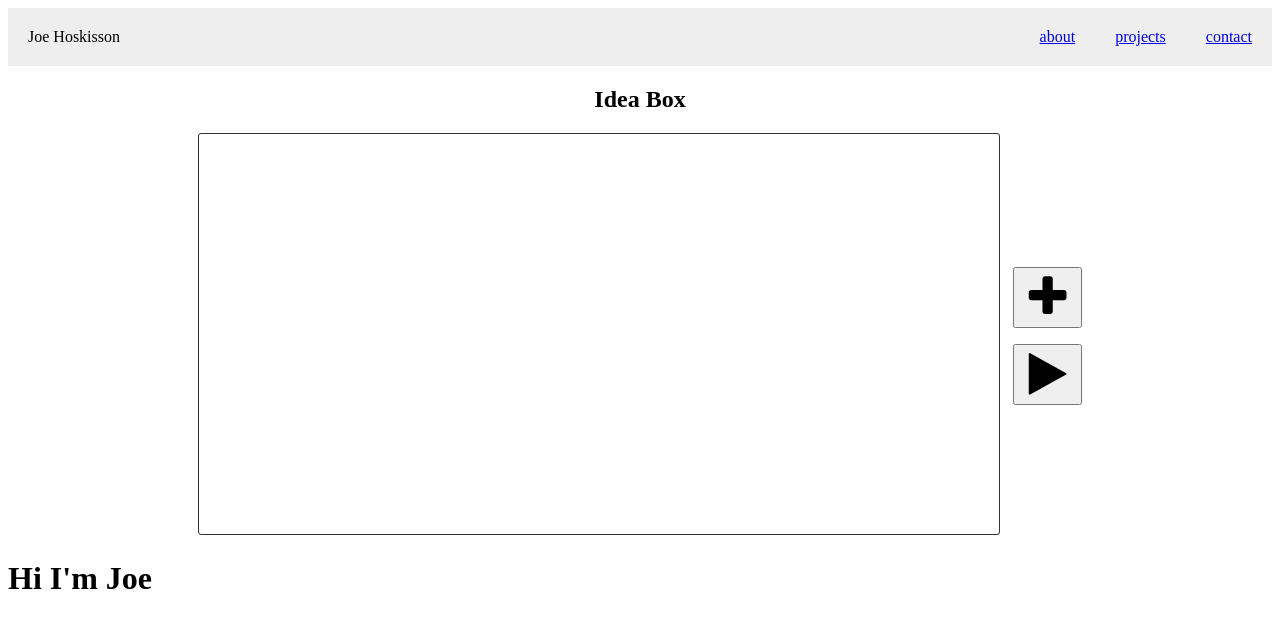
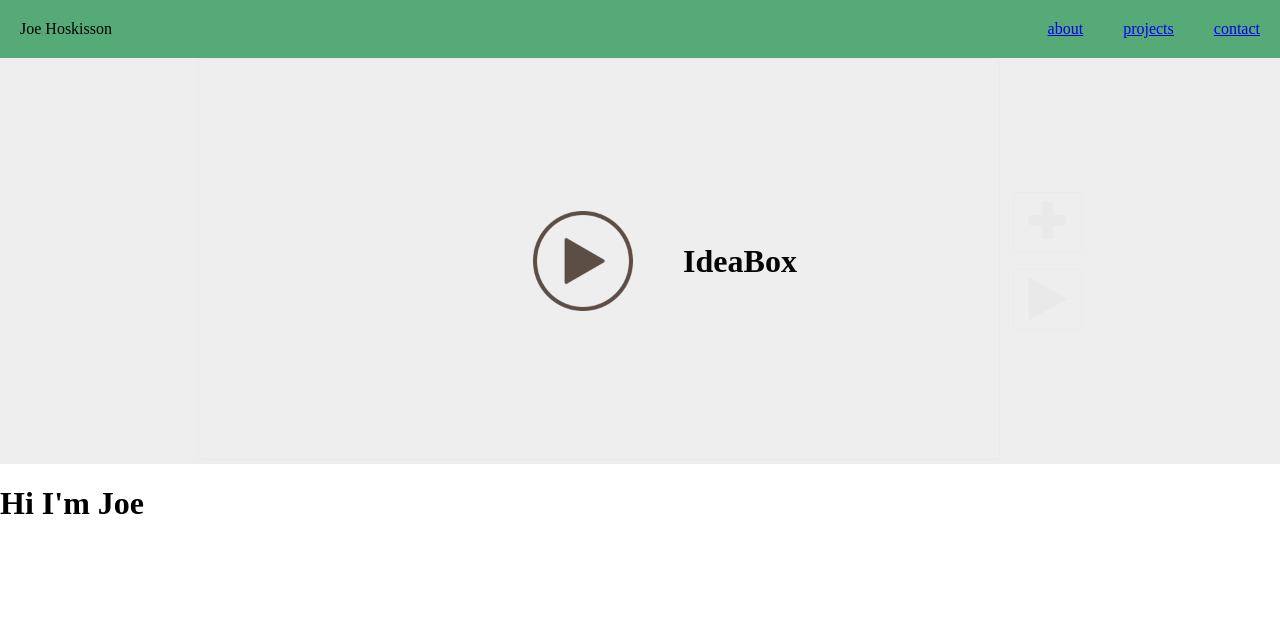
Before and after one commit to joevus/portfolio-ideabox, a React (Create React App) app: page / in a window 1280 px wide. Shown: the top 628 px of the page. Built offline with nearby package versions, Linux system fonts and the light colour scheme.

Commit message:
Added play button to ideabox. Complicated things when made ancestor of canvas position: relative.

```diff
--- a/src/components/main/ideabox/ideabox.js
+++ b/src/components/main/ideabox/ideabox.js
@@ -3,6 +3,8 @@ import ReactDOM from "react-dom";
 
 import { connect } from "react-redux";
 import { storeCanvasCtxt } from "../../../actions";
+
+import playButton from './images/play-button-pixa-bay-small.png';
 
 class Ideabox extends React.Component {
   constructor(props) {
@@ -10,6 +12,7 @@ class Ideabox extends React.Component {
     this.state = {
 
     }
+
   }
 
   updateDimensions() {
@@ -27,8 +30,11 @@ class Ideabox extends React.Component {
 
   componentDidMount() {
     // put update dimensions here so that scrollbars have time to appear and
-    // will be taken into accound for the width
+    // will be taken into account for the width
     this.updateDimensions();
+    // run things that need to laod when component mounts.
+    // - paintIntroFrame
+    // this.props.handleLoad();
 
     var ctx = this.refs.canvas.getContext('2d');
     this.props.storeCanvasCtxt(ctx);
@@ -36,10 +42,15 @@ class Ideabox extends React.Component {
 
   render() {
     return(
-      <div >
+        <div className="cntr-on-small-plus main-top">
+          <div className="intro-frame">
 
-        <h2 className="ideaBoxHd">Idea Box</h2>
-        <div className="cntr-on-small-plus">
+            <img src={playButton} alt="play button" />
+            <h1>Idea</h1>
+            <h1>Box</h1>
+
+            {/* <h1>Box</h1>*/}
+          </div>
           <div className="canvas-and-toolbar-cont">
             <div id="canvas-container">
               <canvas ref="canvas" id="ideaCanv" width={this.state.canvasWidth + "px"} height="400px" onClick={this.props.handleClick} onMouseDown={this.props.handleMouseDown} onMouseUp={this.props.handleMouseUp} onMouseMove={this.props.handleMouseMove}></canvas>
@@ -55,8 +66,6 @@ class Ideabox extends React.Component {
             </div>
           </div>
         </div>
-
-      </div>
     );
   }
 }
--- a/src/components/main/ideabox/index.js
+++ b/src/components/main/ideabox/index.js
@@ -13,6 +13,8 @@ class IdeaboxContainer extends React.Component {
       sketches: [],
       shadowSketches: []
     }
+    // to track whether intro has been clicked
+    this.introClicked = false;
   }
 
   handleClick = (e) => {
@@ -114,7 +116,8 @@ class IdeaboxContainer extends React.Component {
   handleMouseMove = (e) => {
     if(this.isMouseDown) {
       var X = e.pageX - e.target.offsetLeft;
-      var Y = e.pageY - e.target.offsetTop;
+      // offsetParent because the parent is position:relative
+      var Y = e.pageY - e.target.offsetParent.offsetTop;
       this.ctx.beginPath();
       this.ctx.arc(X, Y, 8, 0, Math.PI * 2);
       this.ctx.fillStyle = 'rgb(20,20,20)';
@@ -122,7 +125,38 @@ class IdeaboxContainer extends React.Component {
     }
   }
 
-  pizzazzIt = () => {
+  handleIntroClick = () => {
+    // For first click on canvas, if clicked anywhere besides "skip intro",
+    // run introShow. Otherwise, skip intro.
+    if(!this.introClicked){
+      this.introShow();
+    }
+
+  }
+
+  paintIntroFrame = () => {
+    // What the canvas shows before it's clicked.
+    // setTimeout(function(){
+      let canvas = document.getElementById("ideaCanv");
+      let ctx = canvas.getContext("2d");
+
+      ctx.beginPath();
+      ctx.fillStyle = "#FF0000";
+      ctx.fillRect(0,0,canvas.width,canvas.height);
+    // }, 1);
+
+  }
+
+  handleLoad = () => {
+    // run things that need to run when component loads
+    this.paintIntroFrame();
+  }
+
+  componentDidMount = () => {
+    this.handleLoad();
+  }
+
+  introShow = () => {
     // get image data and canvas element
     let canvas = document.getElementById("ideaCanv");
 
@@ -153,12 +187,13 @@ class IdeaboxContainer extends React.Component {
 
     }
 
-  } // end pizzazzIt
+  } // end introShow
 
   render() {
     return (
       <Ideabox handleClick={this.handleClick} handleMouseDown={this.handleMouseDown} handleMouseUp={this.handleMouseUp} handleMouseMove={this.handleMouseMove}
-      handlePlus={this.handlePlus} handlePlay={this.handlePlay} />
+      handlePlus={this.handlePlus} handlePlay={this.handlePlay}
+      handleLoad={this.handleLoad} />
     );
   }
 }
--- a/src/css/index.css
+++ b/src/css/index.css
@@ -1,5 +1,10 @@
 *, *:before, *:after {
   box-sizing: inherit;
+}
+html, body {
+  margin: 0;
+  padding: 0;
+  border: 0;
 }
 html {
   box-sizing: border-box;
@@ -9,7 +14,7 @@ html {
   display: flex;
   align-items: center;
   width: 100%;
-  background: #eee;
+  background: #55aa77;
 }
 
 .brand {
@@ -47,10 +52,43 @@ create a parent div that is variably the entire width of the screen and center
 it using flex or grid and then have its child be the canvas-and-toolbar-cont
 with its grid intact but not with justify-items:center on it*/
 
+
+.main-top {
+  position: relative;
+}
+
+.intro-frame {
+  position: absolute;
+  height: 100%;
+  width: 100%;
+  background-color: #eee;
+  opacity: 0.98;
+  display: flex;
+  justify-content: center;
+  align-items: center;
+  transition: background-color 600ms, opacity 600ms;
+}
+
+.intro-frame:hover {
+  background-color: #ddddee;
+  opacity: 0.8;
+}
+
+.intro-frame img {
+  width: 100px;
+  height: 100px;
+  margin: 50px;
+}
+
 /*for mobile screens*/
 .canvas-and-toolbar-cont{
   /*display: grid;
   grid-template-columns: 80% 20%;*/
+  /*when made main-top position: relative, it messed with the offsetLeft and
+  offsetTop in ideabox javascript. Making this position: relative so
+  offsetParent now refers to a parent that has the same offset on the page
+  as does the canvas.*/
+  /*position: relative;*/
 }
 .toolbar {
   display: flex;
--- a/src/reducers/index.js
+++ b/src/reducers/index.js
@@ -16,6 +16,8 @@ let mainReducer = (state = defaultState, action) => {
         ...state,
         context: action.context
       };
+    // case "UPDATE_CANVAS_DIMENSIONS":
+    //   action.canvas
     default:
       return state;
   }
```
Also changed, not shown: src/actions/index.js (+7 -0 lines), src/components/main/ideabox/images/play-button-pixa-bay-small.png (added), src/components/main/ideabox/images/play-button-pixa-bay.png (added).
